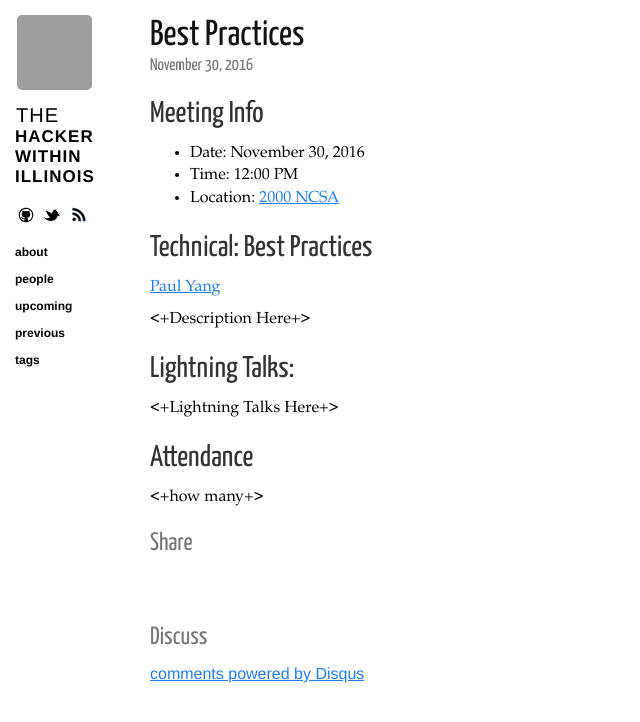
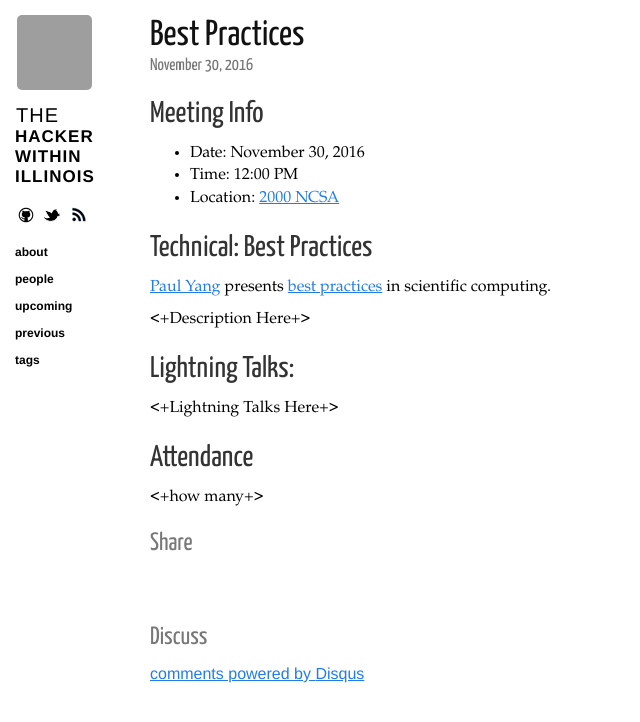
Before and after one commit to thehackerwithin/illinois, a Jekyll site: the page built from _posts/2016-11-30-best-practices-f16.md, in a window 1280 px wide, cut to the strip 0-722 px from the top of the page. Shown: the whole strip, without its empty margins (0-640 px from the left). Built offline with Jekyll 4.4.1, drawn with Linux system fonts in a browser that asks for light colours; nearby versions of some CDN libraries; comment, search, counter and statistics services are not loaded; grey boxes are pictures that could not be loaded.

Commit message:
added link in best practices post

```diff
--- a/_posts/2016-11-30-best-practices-f16.md
+++ b/_posts/2016-11-30-best-practices-f16.md
@@ -12,7 +12,7 @@ tags: meeting,practices
 * Location: [2000 NCSA][ncsa_map]
 
 ## Technical: Best Practices
-[Paul Yang][paul]
+[Paul Yang][paul] presents [best practices][bp] in scientific computing.
 
 <+Description Here+>
 
```
Also changed, not shown: other parts of _posts/2016-11-30-best-practices-f16.md (+1 -0 lines).
